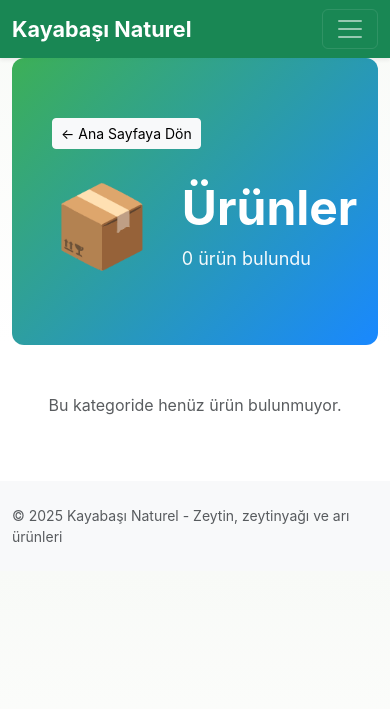
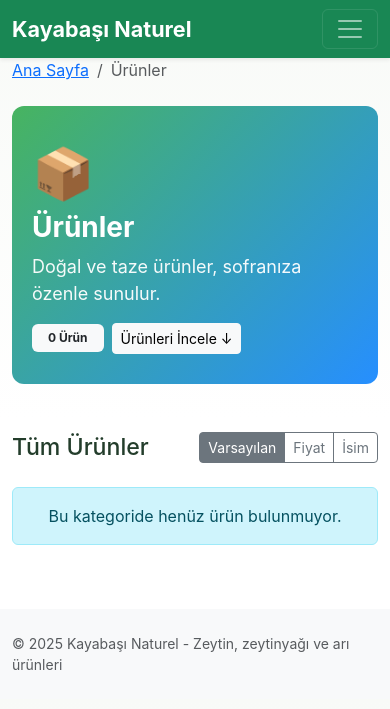
Before and after one commit to ilyaskayabasi/kayabasi-naturel, a Django app: page /category/1/ in a window 390 px wide. Shown: the top 709 px of the page. Run offline with Django 4.2, Linux system fonts and the light colour scheme.

Commit message:
Kategori sayfası iyileştirmeleri: sıralama, breadcrumb, hover efektleri, mobil responsive, favicon

```diff
--- a/projects/kayabasi-naturel/store/views.py
+++ b/projects/kayabasi-naturel/store/views.py
@@ -30,12 +30,13 @@ def healthz(request):
 
 
 def category_products(request, category_type):
+    # Kategori filtresi
     if category_type == 'ari':
-        products = Product.objects.filter(category__name__icontains='arı').order_by('name')
+        products = Product.objects.filter(category__name__icontains='arı')
         category_name = 'Arı Ürünleri'
         category_icon = '🐝'
     elif category_type == 'zeytin':
-        products = Product.objects.filter(category__name__icontains='zeytin').order_by('name')
+        products = Product.objects.filter(category__name__icontains='zeytin')
         category_name = 'Zeytin Ürünleri'
         category_icon = '🫒'
     else:
@@ -43,10 +44,22 @@ def category_products(request, category_type):
         category_name = 'Ürünler'
         category_icon = '📦'
 
+    # Sıralama
+    sort_by = request.GET.get('sort', 'default')
+    if sort_by == 'price':
+        products = products.order_by('price')
+    elif sort_by == 'price-desc':
+        products = products.order_by('-price')
+    elif sort_by == 'name':
+        products = products.order_by('name')
+    else:
+        products = products.order_by('name')
+
     context = {
         'products': products,
         'category_name': category_name,
         'category_icon': category_icon,
+        'current_sort': sort_by,
     }
     return render(request, 'store/category.html', context)
 
--- a/projects/kayabasi-naturel/templates/store/category.html
+++ b/projects/kayabasi-naturel/templates/store/category.html
@@ -1,30 +1,118 @@
 {% extends 'base.html' %}
 
-{% block content %}
-  <!-- Kategori Banner -->
-  <div class="category-banner mb-5" style="
-    background: linear-gradient(135deg, rgba(40,167,69,0.9) 0%, rgba(0,123,255,0.9) 100%);
+{% block extra_head %}
+<style>
+  .category-banner {
     border-radius: 12px;
     padding: 60px 40px;
     color: white;
     position: relative;
     overflow: hidden;
+    background-size: cover;
+    background-position: center;
+  }
+
+  .category-icon {
+    font-size: 80px;
+    margin-right: 30px;
+  }
+
+  .category-title {
+    font-size: 48px;
+    font-weight: 700;
+  }
+
+  .product-card {
+    transition: transform 0.3s ease, box-shadow 0.3s ease;
+  }
+
+  .product-card:hover {
+    transform: translateY(-8px);
+    box-shadow: 0 12px 24px rgba(0,0,0,0.15) !important;
+  }
+
+  .product-card:hover .card-img-top {
+    transform: scale(1.05);
+  }
+
+  .card-img-top {
+    transition: transform 0.3s ease;
+  }
+
+  /* Mobil responsive */
+  @media (max-width: 768px) {
+    .category-banner {
+      padding: 30px 20px;
+    }
+    .category-icon {
+      font-size: 50px;
+      margin-right: 15px;
+    }
+    .category-title {
+      font-size: 28px;
+    }
+    .category-description {
+      font-size: 14px;
+    }
+  }
+</style>
+{% endblock %}
+
+{% block content %}
+  <!-- Breadcrumb -->
+  <nav aria-label="breadcrumb" class="mb-4">
+    <ol class="breadcrumb">
+      <li class="breadcrumb-item"><a href="{% url 'store:index' %}">Ana Sayfa</a></li>
+      <li class="breadcrumb-item active" aria-current="page">{{ category_name }}</li>
+    </ol>
+  </nav>
+
+  <!-- Kategori Banner -->
+  <div class="category-banner mb-5" style="
+    {% if 'ari' in category_name|lower %}
+      background: linear-gradient(135deg, rgba(40,167,69,0.7) 0%, rgba(0,123,255,0.7) 100%), url('/static/img/category-covers/ari-urunleri.jpg') center/cover no-repeat;
+    {% elif 'zeytin' in category_name|lower %}
+      background: linear-gradient(135deg, rgba(139,69,19,0.7) 0%, rgba(184,134,11,0.7) 100%), url('/static/img/category-covers/zeytin.jpg') center/cover no-repeat;
+    {% else %}
+      background: linear-gradient(135deg, rgba(40,167,69,0.85) 0%, rgba(0,123,255,0.85) 100%);
+    {% endif %}
   ">
-    <div class="mb-3">
-      <a href="{% url 'store:index' %}" class="btn btn-light btn-sm">← Ana Sayfaya Dön</a>
+    <div class="d-flex align-items-center flex-wrap">
+      <div class="category-icon">{{ category_icon }}</div>
+      <div class="flex-grow-1">
+        <h1 class="mb-2 category-title">{{ category_name }}</h1>
+        <p class="mb-3 category-description" style="font-size: 18px; opacity: 0.95;">
+          {% if 'ari' in category_name|lower %}
+            Bal, petek, polen, propolis ve daha fazlası. Doğal ve katkısız arı ürünleri.
+          {% elif 'zeytin' in category_name|lower %}
+            Ege'nin en kaliteli zeytinleri ve soğuk sıkım zeytinyağı.
+          {% else %}
+            Doğal ve taze ürünler, sofranıza özenle sunulur.
+          {% endif %}
+        </p>
+        <div class="d-flex gap-2 align-items-center flex-wrap">
+          <span class="badge bg-light text-dark px-3 py-2">{{ products.count }} Ürün</span>
+          <a href="#products" class="btn btn-light btn-sm">Ürünleri İncele ↓</a>
+        </div>
+      </div>
     </div>
-    <div class="d-flex align-items-center">
-      <div style="font-size: 80px; margin-right: 30px;">{{ category_icon }}</div>
-      <div>
-        <h1 class="mb-2" style="font-size: 48px; font-weight: 700;">{{ category_name }}</h1>
-        <p class="mb-0" style="font-size: 18px; opacity: 0.95;">{{ products.count }} ürün bulundu</p>
+  </div>
+
+  <!-- Ürün Listesi -->
+  <div id="products" class="mb-4">
+    <div class="d-flex justify-content-between align-items-center mb-3">
+      <h3 class="mb-0">Tüm Ürünler</h3>
+      <div class="btn-group btn-group-sm" role="group">
+        <button type="button" class="btn btn-outline-secondary active">Varsayılan</button>
+        <button type="button" class="btn btn-outline-secondary" onclick="window.location.href='?sort=price'">Fiyat</button>
+        <button type="button" class="btn btn-outline-secondary" onclick="window.location.href='?sort=name'">İsim</button>
       </div>
     </div>
   </div>
 
   <div class="row g-4">
     {% for p in products %}
-      <div class="col-sm-6 col-md-4">
+      <div class="col-sm-6 col-md-4 col-lg-3">
         <div class="card h-100 shadow-sm product-card">
           {% if p.image %}
             <img src="{{ p.image.url }}" class="card-img-top product-img" alt="{{ p.name }}" loading="lazy" decoding="async" onerror="this.onerror=null;this.src='https://placehold.co/600x400?text=Resim+Yok';">
@@ -37,11 +125,11 @@
             </div>
             <h5 class="card-title">{{ p.name }}</h5>
             <p class="card-text text-muted small">{{ p.description|truncatechars:120 }}</p>
-            <div class="mt-auto d-flex justify-content-between align-items-center">
-              <div><strong class="text-primary">{{ p.price }} TL</strong></div>
-              <div>
-                <a class="btn btn-sm btn-outline-primary" href="{% url 'store:product_detail' p.slug %}">Detay</a>
-                <a class="btn btn-sm btn-success ms-2" href="{% url 'store:add_to_cart' p.slug %}">Sepete Ekle</a>
+            <div class="mt-auto">
+              <div class="mb-2"><strong class="text-success fs-5">{{ p.price }} TL</strong></div>
+              <div class="d-grid gap-2">
+                <a class="btn btn-outline-primary btn-sm" href="{% url 'store:product_detail' p.slug %}">Detayları Gör</a>
+                <a class="btn btn-success btn-sm" href="{% url 'store:add_to_cart' p.slug %}">Sepete Ekle</a>
               </div>
             </div>
           </div>
@@ -49,7 +137,9 @@
       </div>
     {% empty %}
       <div class="col-12">
-        <p class="text-center text-muted">Bu kategoride henüz ürün bulunmuyor.</p>
+        <div class="alert alert-info text-center">
+          <i class="fas fa-info-circle"></i> Bu kategoride henüz ürün bulunmuyor.
+        </div>
       </div>
     {% endfor %}
   </div>
```
Also changed, not shown: projects/kayabasi-naturel/static/img/category-covers/ari-urunleri.jpg (added), projects/kayabasi-naturel/static/img/category-covers/zeytin.jpg (added), projects/kayabasi-naturel/static/img/core-img/favicon.png (added).
